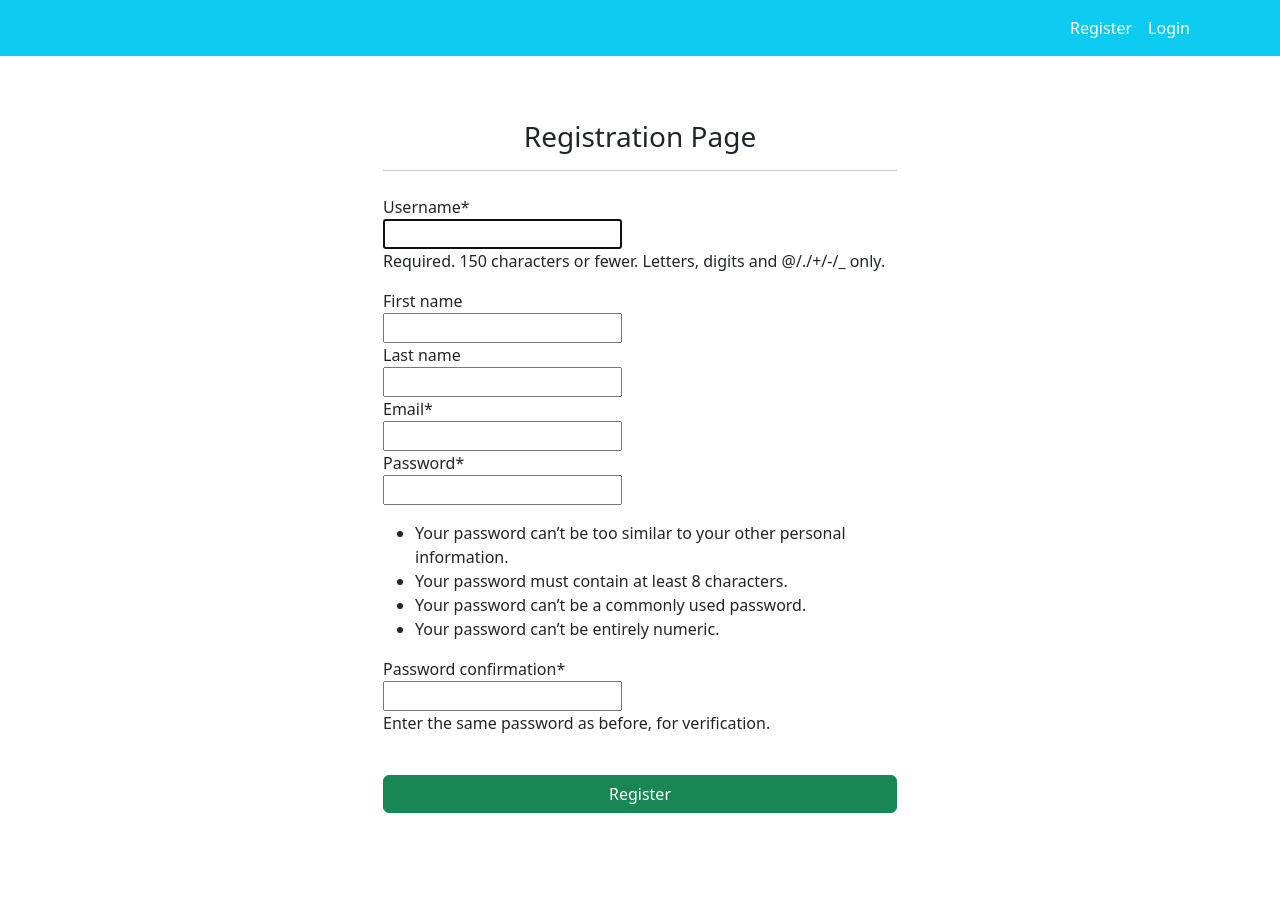
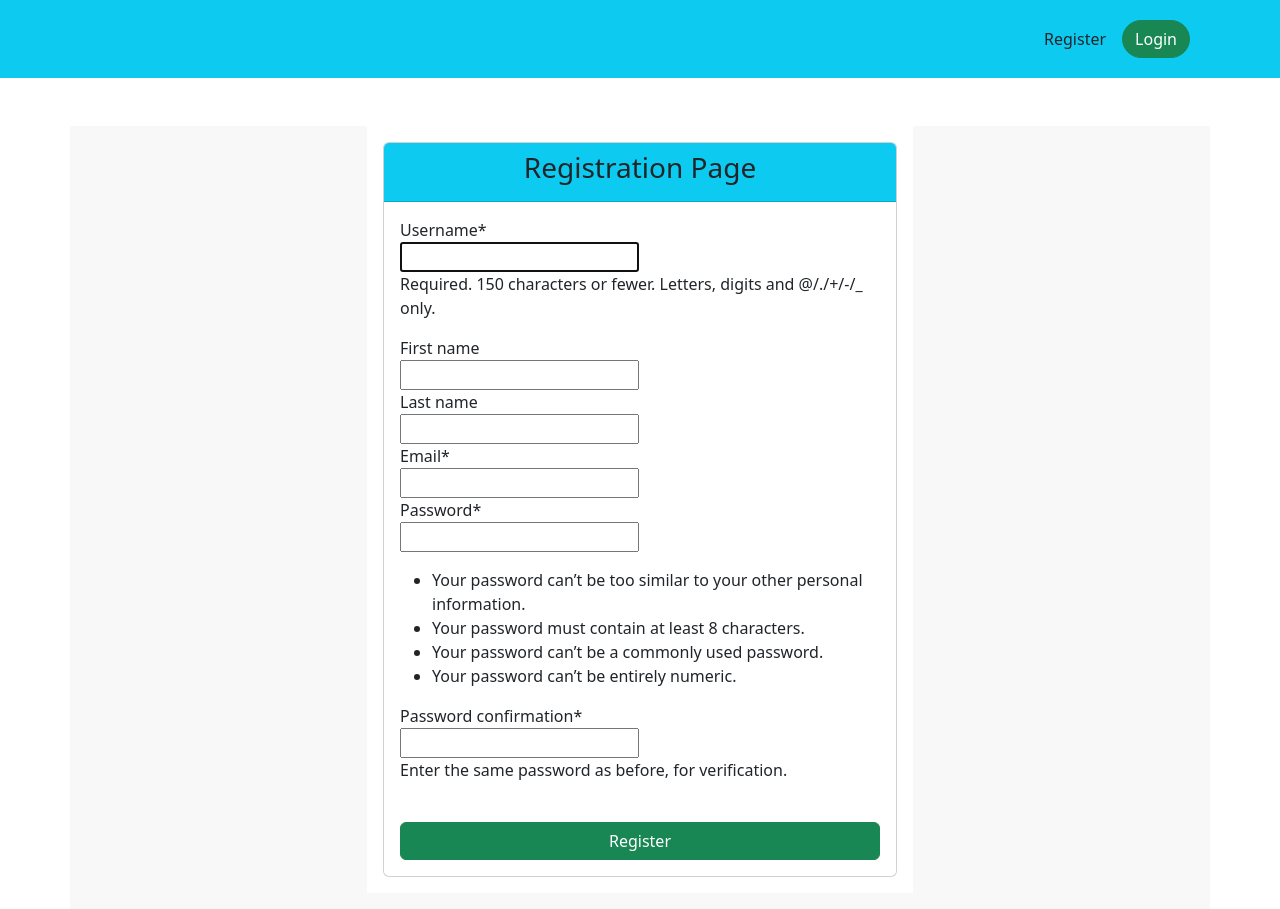
Before and after one commit to Vix1209/VixInventory, a Django app: page /register in a window 1280 px wide. Before the commit the page ends 813 px from the top, so only its background shows below. Run offline with Django 3.2, Linux system fonts and the light colour scheme; some libraries are stand-ins or nearby versions.

Commit message:
'CRUD_next'

```diff
--- a/static/style.css
+++ b/static/style.css
@@ -1,3 +1,4 @@
+
 .myCard:hover{
     transform: scale(1.08);
     transition: 0.2s ease-in-out;
--- a/templates/partials/base.html
+++ b/templates/partials/base.html
@@ -15,8 +15,6 @@
 
     {% endblock %}
 
-
-
     <script src="https://cdn.jsdelivr.net/npm/bootstrap@5.2.3/dist/js/bootstrap.bundle.min.js" integrity="sha384-kenU1KFdBIe4zVF0s0G1M5b4hcpxyD9F7jL+jjXkk+Q2h455rYXK/7HAuoJl+0I4" crossorigin="anonymous"></script>
   </body>
 </html>
--- a/templates/partials/nav.html
+++ b/templates/partials/nav.html
@@ -4,40 +4,32 @@
 
 
 
-    <div class="container">
+    <div class="container py-1">
         {% if user.is_authenticated %}
-        <a class="navbar-brand text-white"  href="{% url 'dashboard-index' %}">
+        <a class="navbar-brand text-dark border border-dark p-2 rounded-pill shadow"  href="{% url 'dashboard-index' %}">
             VixInventory
         </a>
         <button class="navbar-toggler" type="button" data-bs-toggle="collapse" data-bs-target="#navbarSupportedContent" aria-controls="navbarSupportedContent" aria-expanded="false" aria-label="Toggle navigation">
             <span class="navbar-toggler-icon"></span>
             </button>
         <div class="collapse navbar-collapse" id="navbarSupportedContent">
-            <ul class="navbar-nav me-auto mb-2 mb-lg-0">
-            <li class="nav-item">
-                <a class="nav-link active text-white" aria-current="page" href="{% url 'dashboard-index' %}">Dashboard</a>
-            </li>
-            </ul>
-
-
-
-            <ul class="navbar-nav ms-auto mb-2 mb-lg-0">
+                <ul class="navbar-nav ms-auto mb-2 mb-lg-0 align-items-center">
                 <li class="nav-item">
-                <a class="nav-link active text-white" aria-current="page" href="{% url 'user-profile' %}">Admin Profile</a>
+                <a class="nav-link active text-dark" aria-current="page" href="{% url 'user-profile' %}">{{user.username}}'s Profile</a>
                 </li>
                 <li class="nav-item">
-                <a class="nav-link text-white " href="{% url 'user-logout' %}">Logout</a>
+                <a class="nav-link text-white " href="{% url 'user-logout' %}"><button class="btn btn-danger rounded-pill">Logout</button></a>
                 </li>
             </ul>
 
             {% else %}
 
-            <ul class="navbar-nav ms-auto mb-2 mb-lg-0">
+            <ul class="navbar-nav ms-auto mb-2 mb-lg-0 align-items-center">
                 <li class="nav-item">
-                <a class="nav-link active text-white" aria-current="page" href="{% url 'user-register' %}">Register</a>
+                <a class="nav-link active text-dark" aria-current="page" href="{% url 'user-register' %}">Register</a>
                 </li>
                 <li class="nav-item">
-                <a class="nav-link text-white " href="{% url 'user-login' %}">Login</a>
+                <a class="nav-link text-white " href="{% url 'user-login' %}"><button class="btn btn-success rounded-pill">Login</button></a>
                 </li>
             </ul>
 
@@ -46,4 +38,5 @@
     </div>
 
 </nav>
+
 <!-- navbar ends  -->
--- a/templates/partials/topnav.html
+++ b/templates/partials/topnav.html
@@ -34,7 +34,7 @@
             <div class="card-body border border-black">
                 <marquee behavior="" direction="">
                     <h3 class="my-4">
-                        This is the Information
+                        This is the Admin Dashboard
                     </h3>
                 </marquee>
             </div>
--- a/templates/user/profile_update.html
+++ b/templates/user/profile_update.html
@@ -25,11 +25,13 @@
                                 </div>
                                 <hr>
 
-                                    <form class="d-grid" method="POST" enctype="multipart/form-data" action="">
+                                    <form method="POST" enctype="multipart/form-data" action="">
                                         {% csrf_token %}
                                         {{user_form | crispy}}
                                         {{profile_form | crispy}}
-                                        <input class="btn btn-info mt-5" type="submit" value="Update">
+
+                                        <input class="btn btn-info mt-5 " type="submit" value="Update">
+
                                     </form>
                             </div>
                         </div>
--- a/templates/user/register.html
+++ b/templates/user/register.html
@@ -7,22 +7,23 @@
 {% block content %}
 
    <div class="container">
-    <div class="row mt-5">
+
+        <div class="row mt-5 dark-color">
             <div class="col-md-6 offset-md-3 mb-3">
                 <div class="bg-white p-3">
-
-                <div class="text-center">
+                    <div class="card">
+                        <div class="card-header text-center bg-info">
                             <h3>Registration Page</h3>
                         </div>
 
-                <hr class="mb-4">
-
+                        <div class="card-body">
                             <form class=" d-grid" method="post" action="">
                                 {%csrf_token%}
                                 {{form | crispy}}
                                 <input class="btn btn-success mt-4" type="submit" value ='Register'>
                             </form>
-
+                        </div>
+                    </div>
                 </div>
             </div>
         </div>
```
Also changed, not shown: MEDIA/Profile_Images/446632133_383167.jpg (added), MEDIA/Profile_Images/446632672_231977.jpg (added), db.sqlite3. Lines whose indentation alone changed are shown as unchanged.
